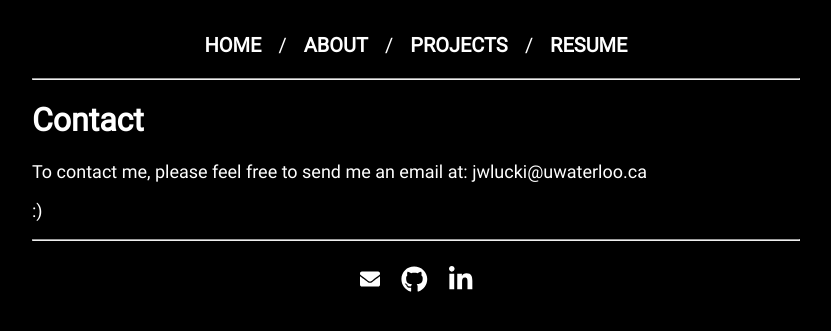
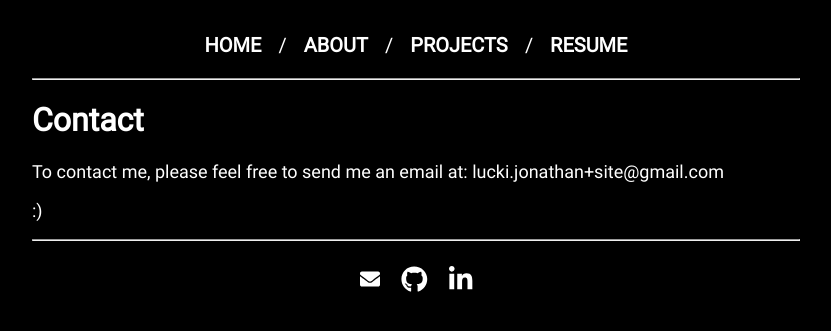
Before and after one commit to jonathanlucki/jonathanlucki.github.io, a Jekyll site: the page built from contact.html, in a window 1280 px wide. Shown: the top 331 px of the page, without its empty margins (224-1055 px from the left). Built offline with Jekyll 4.4.1, drawn with Linux system fonts in a browser that asks for light colours; nearby versions of some CDN libraries.

Commit message:
obfuscate contact email for scraper protection

```diff
--- a/_config.yml
+++ b/_config.yml
@@ -1,7 +1,6 @@
 # Site settings
 title: Jonathan Lucki
 author: Jonathan Lucki
-author-email: jwlucki@uwaterloo.ca
 author-info: Computer Science & Economics
 author-school: University of Waterloo
 description: Personal website for Jonathan Lucki
--- a/contact.html
+++ b/contact.html
@@ -3,6 +3,15 @@ layout: page
 title: Contact
 ---
 
-<p class="content-text">To contact me, please feel free to send me an email at: {{site.author-email}}</p>
+<p class="content-text">To contact me, please feel free to send me an email at: <span id="contact-email"></span></p>
 
 <p class="content-text">:)</p>
+
+<script>
+(function() {
+  var u = 'lucki.jonathan';
+  var t = 'site';
+  var d = 'gmail.com';
+  document.getElementById('contact-email').textContent = u + '+' + t + '@' + d;
+})();
+</script>
```
